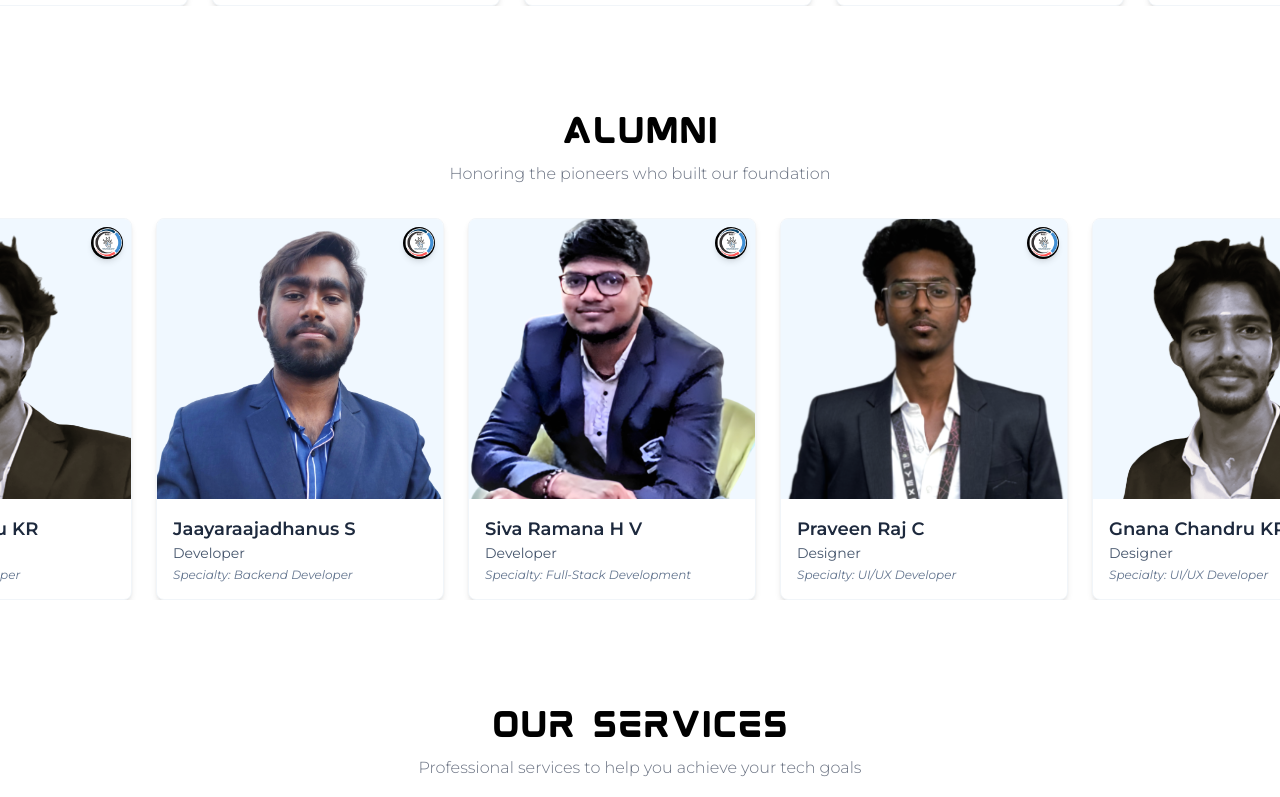
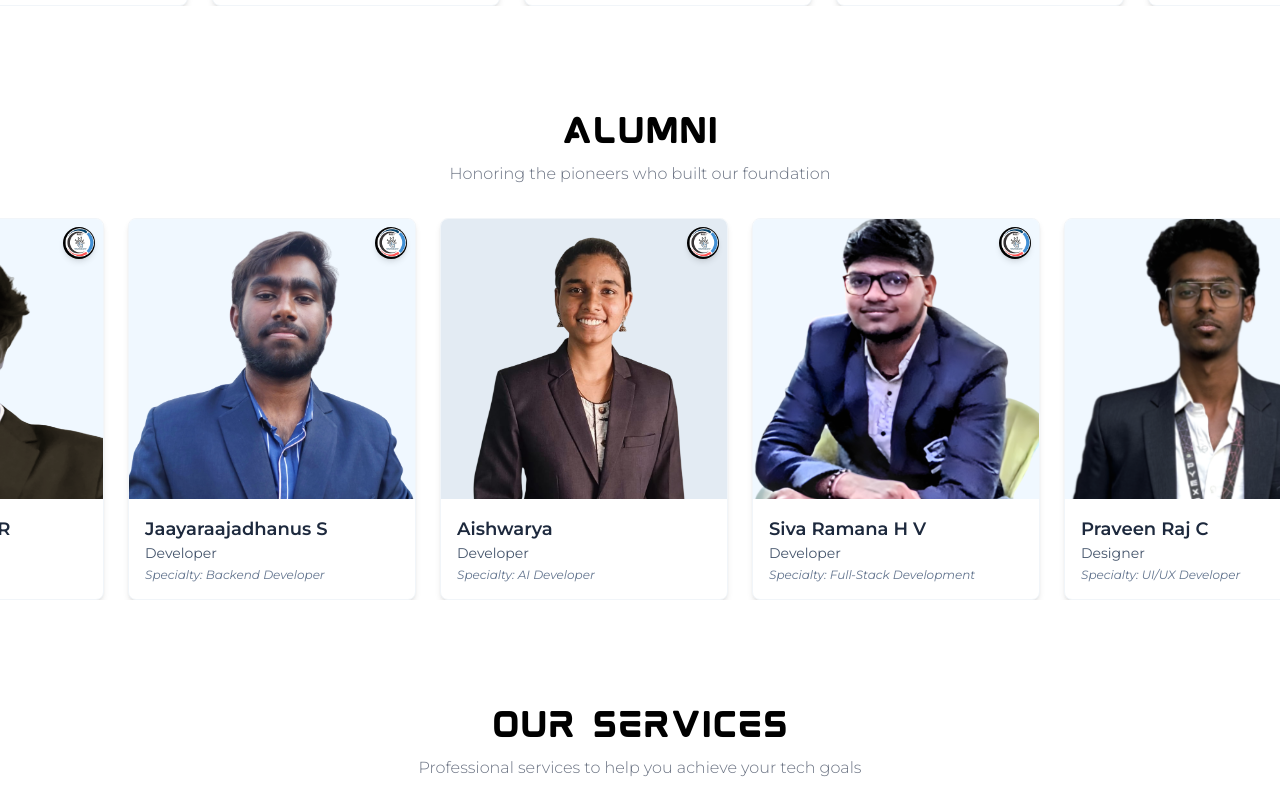
Before and after one commit to Kite-IPS/Ips_Portfolio, a React (Vite) app in the folder Client/: page / in a window 1280 px wide. Shown: the part 5460-6257 px from the top of the page. Built offline with nearby package versions, Linux system fonts and the light colour scheme.

Commit message:
Feat: Added Aishwarya to alumni members with updated profile and image; adjust community member layout

```diff
--- a/Client/src/Components/Member.jsx
+++ b/Client/src/Components/Member.jsx
@@ -40,6 +40,7 @@ import Nishanthm from '../assets/members/3rd-4th-yrs/nishanthm.png';
 import Nishanth from '../assets/members/3rd-4th-yrs/nishanth.png';
 import Dharun from '../assets/members/3rd-4th-yrs/dharun.png';
 // Alumni members
+import Aishwarya from '../assets/members/alumni/aishwarya.png';
 import Praveenraj from '../assets/members/alumni/praveenraj.png';
 import Jd from '../assets/members/alumni/jd.png';
 import Sivaramana from '../assets/members/alumni/sivaramana.png';
@@ -52,6 +53,15 @@ import GithubIcon from '../assets/general/github-icon.png';
 
 // ── Alumni Members ──────────────────────────────────────────────────────────
 const alumniMembers = [
+    {
+    name: "Aishwarya",
+    role: "Developer",
+    specialty: "AI Developer",
+    imageUrl: Aishwarya,
+    badges: [White],
+    github: "https://github.com/Aiswariya3a",
+    linkedin: "https://www.linkedin.com/in/aiswariya3a?utm_source=share_via&utm_content=profile&utm_medium=member_android"
+  },
   {
     name: "Siva Ramana H V",
     role: "Developer",
@@ -186,9 +196,10 @@ const communityMembers = [
   {
     name: "Yogalakshmi S",
     role: "Developer",
-    specialty: "Full-Stack Engineer",
+    specialty: "UI/UX Designer / Developer",
     imageUrl: Yogalaksmi,
     badges: [White],
+    bgColor: "#cce3f5",
     github: "https://github.com/Yogalakshu",
     linkedin: "https://www.linkedin.com/in/yogalakshmi-sankaranarayanan-060320250/"
   },
@@ -449,6 +460,7 @@ const ProfessionalMemberMarquee = ({
       specialty: member.specialty || 'Diverse Skills',
       imageUrl: member.imageUrl || `/assets/placeholder.png`,
       badges: member.badges || [],
+      bgColor: member.bgColor || null,
       github: member.github || 'https://github.com',
       linkedin: member.linkedin || 'https://linkedin.com'
     }))
@@ -627,7 +639,7 @@ const ProfessionalMemberMarquee = ({
             whileTap={isMobile ? { scale: 0.98 } : {}}
             onClick={() => setSelectedMember(member)}
           >
-            <div className="relative">
+            <div className="relative" style={member.bgColor ? { backgroundColor: member.bgColor } : {}}>
               <img
                 src={member.imageUrl}
                 alt={member.name}
```
Also changed, not shown: Client/src/assets/members/3rd-4th-yrs/yoga.png, Client/src/assets/members/alumni/aishwarya.png (added).
